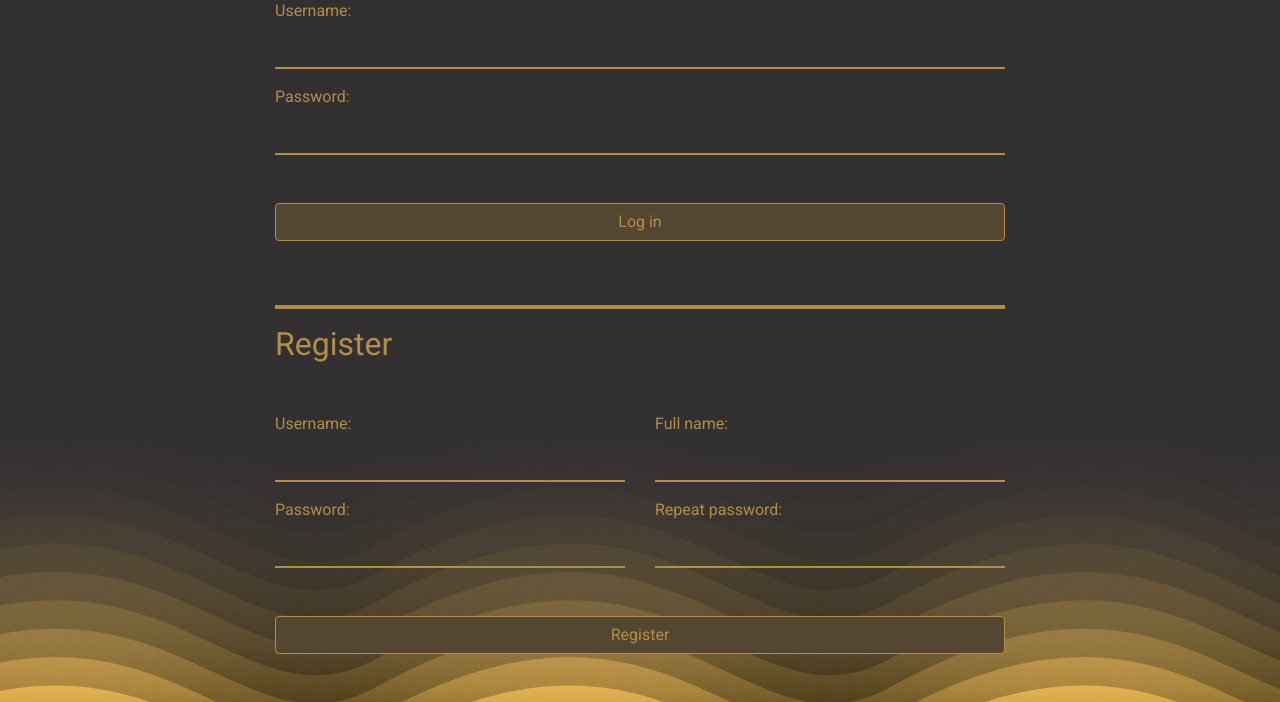
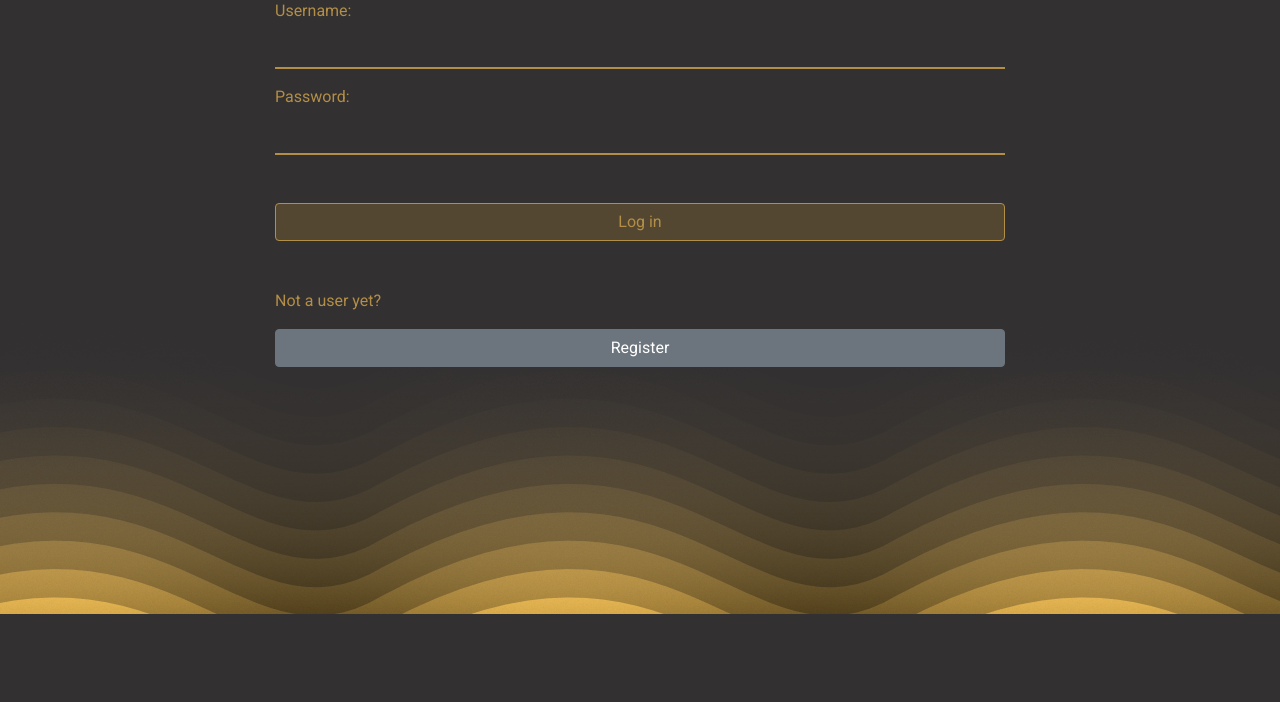
Before and after one commit to emilgab/norwegian-rails, a Flask app: page /login in a window 1280 px wide. Shown: the part 186-888 px from the top of the page. After the commit the page ends 800 px from the top, so only its background shows below. Run offline with Flask 2, Linux system fonts and the light colour scheme; a user stored in the database is signed in; some libraries are stand-ins or nearby versions.

Commit message:
Moved registration to its own page - Moved the registration feature to its own page in order to seperate it from the login form. 	When pressting the 'ENTER'-button to submit a form, this could possibly be mixed up because of the two submit buttons - Imported werkzeug for password hashing (!NOT YET IMPLEMENTED!)

```diff
--- a/app/forms.py
+++ b/app/forms.py
@@ -17,8 +17,8 @@ class Login(FlaskForm):
 class QuickRegister(FlaskForm):
     username = StringField(u"Username:",validators=[validators.DataRequired()])
     fullname = StringField(u"Full name:",validators=[validators.DataRequired()])
-    password = StringField(u"Password:",validators=[validators.DataRequired()])
-    repeat_password = StringField(u"Repeat password:",validators=[validators.DataRequired()])
+    password = PasswordField(u"Password:",validators=[validators.DataRequired()])
+    repeat_password = PasswordField(u"Repeat password:",validators=[validators.DataRequired()])
     submit = SubmitField("Register")
 
 class MultiCheckboxField(SelectMultipleField):
--- a/app/models.py
+++ b/app/models.py
@@ -1,5 +1,6 @@
 from app import db, login_manager
 from flask_login import UserMixin
+from werkzeug.security import generate_password_hash, check_password_hash
 
 @login_manager.user_loader
 def load_user(user_id):
--- a/app/templates/login.html
+++ b/app/templates/login.html
@@ -26,46 +26,11 @@
     <div class="col-2">
     </div>
     <div class="col-8">
-      <hr>
+      <p>Not a user yet?</p>
+      <button class="btn btn-secondary btn-block" type="button" name="button" href="{{url_for('register')}}">Register</button>
     </div>
     <div class="col-2">
     </div>
   </div>
-  <div class="row">
-    <div class="col-2">
-    </div>
-    <div class="col-8">
-      <h2 class="mb-5">Register</h2>
-      <form class="" method="post">
-        <div class="row mb-3">
-          <div class="col-6">
-            {{register.hidden_tag()}}
-            {{register.username.label()}}
-            {{register.username(class="form-control custom-form")}}
-          </div>
-          <div class="col-6">
-            {{register.fullname.label()}}
-            {{register.fullname(class="form-control custom-form")}}
-          </div>
-        </div>
-        <div class="row mb-5">
-          <div class="col-6">
-            {{register.hidden_tag()}}
-            {{register.password.label()}}
-            {{register.password(class="form-control custom-form")}}
-          </div>
-          <div class="col-6">
-            {{register.repeat_password.label()}}
-            {{register.repeat_password(class="form-control custom-form")}}
-          </div>
-        </div>
-        <div class="row pb-5">
-          <div class="col-12">
-            {{register.submit(class="btn form-control")}}
-          </div>
-        </div>
-      </form>
-    </div>
-  </div>
 </div>
 {% endblock %}
--- a/app/views.py
+++ b/app/views.py
@@ -1,4 +1,4 @@
-from app import app
+from app import app, db
 from flask import Flask, render_template, session, redirect, url_for
 from app.models import Users, Ticket
 from app.forms import Login, PurchaseTicket, QuickRegister, EntryAuth
@@ -51,19 +51,18 @@ def about():
     else:
         return redirect(url_for('access_site'))
 
-@app.route('/login')
+@app.route('/login', methods=['GET','POST'])
 def login():
     if session.get('access_granted') == True:
         # forms
         form = Login()
-        register = QuickRegister()
         if form.validate_on_submit():
             try:
                 user.Users.query.filter_by(username=form.username.data).first()
             except:
                 pass
             try:
-                if user.password == form.password.data:
+                if user.password == form.password.data and user is not None:
                     login_user(user)
                     next = request.args.get('next')
                     if next == None or not next[0] == '/':
@@ -71,9 +70,24 @@ def login():
                     return redirect(next)
             except:
                 pass
-        return render_template("login.html", nav_items=nav_items, form=form, register=register)
+        return render_template("login.html", nav_items=nav_items, form=form)
     else:
         return redirect(url_for('access_site'))
+
+@app.route('/register', methods=['GET','POST'])
+def register():
+    form = QuickRegister()
+    if session.get('access_granted') == True:
+        if form.validate_on_submit():
+            username = form.username.data
+            fullname = form.fullname.data
+            if form.password.data == form.repeat_password.data:
+                password = form.password.data
+                new_user = Users(username=username, password=password, fullname=fullname)
+                db.session.add(new_user)
+                db.session.commit()
+            return redirect(url_for('homepage'))
+        return render_template('register.html',nav_items=nav_items, form=form)
 
 @app.route('/logout')
 @login_required
```
Also changed, not shown: app/templates/register.html (added, +39 -0 lines).
